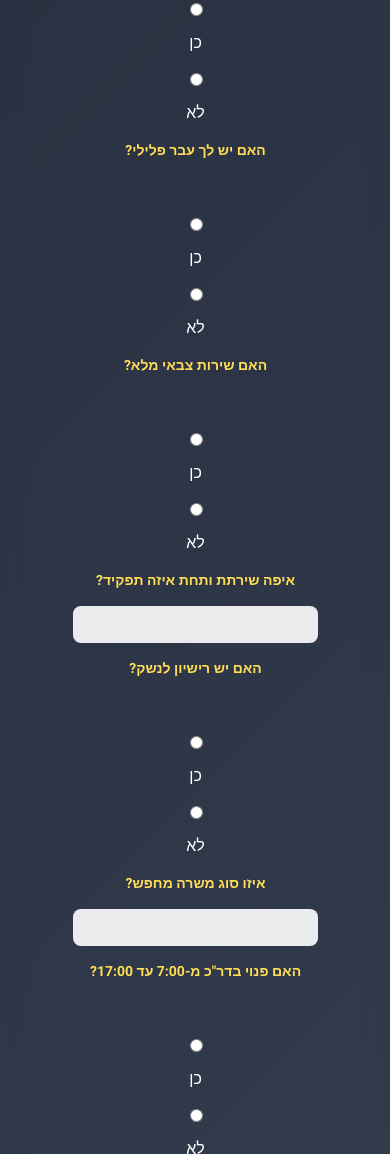
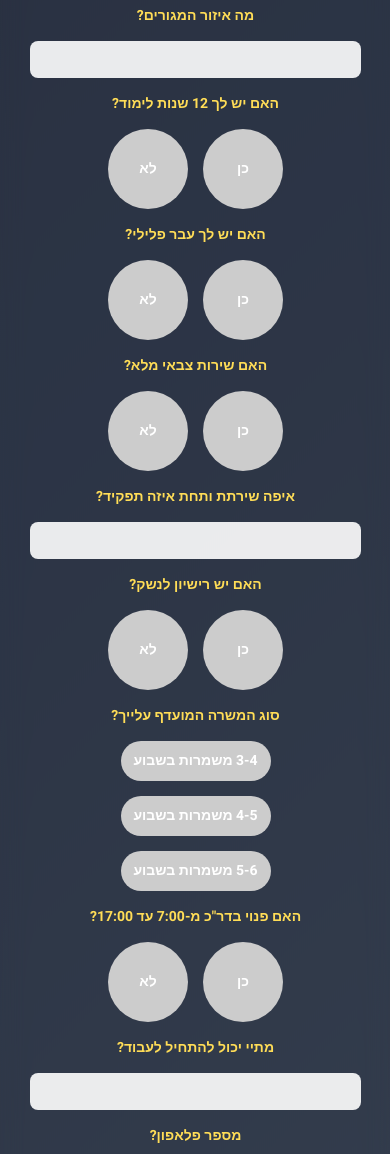
Before and after one commit to TimTree3/TT, a plain HTML site: page index.html in a window 390 px wide. Shown: the part 465-1619 px from the top of the page. Drawn offline with Linux system fonts and the light colour scheme.

Commit message:
Update index.html

```diff
--- a/index.html
+++ b/index.html
@@ -3,7 +3,7 @@
 <head>
     <meta charset="UTF-8">
     <meta name="viewport" content="width=device-width, initial-scale=1.0">
-    <title>השאירו פרטים עכשיו</title>
+    <title>חמש דקות ואתה בפנים</title>
     <link rel="icon" href="/favicon.ico" type="image/x-icon">
     <style>
         @import url('https://fonts.googleapis.com/css2?family=Heebo:wght@300;400;700&display=swap');
@@ -34,6 +34,27 @@
             align-items: center;
             text-align: center;
             overflow-x: hidden;
+            position: relative;
+        }
+
+        .header-container {
+            width: 100%;
+            display: flex;
+            justify-content: space-between;
+            align-items: center;
+            margin-bottom: 20px;
+            flex-direction: row; /* סדר רגיל, אבל האלמנטים מסודרים מחדש ב-HTML */
+        }
+
+        .logo {
+            width: 150px;
+            height: auto;
+        }
+
+        .bsad {
+            font-size: 10px;
+            color: #ffdd57;
+            margin: 0;
         }
 
         h1 {
@@ -111,6 +132,81 @@
             margin-bottom: 10px;
         }
 
+        .custom-radio {
+            display: flex;
+            gap: 15px;
+            justify-content: center;
+            width: 80%;
+            max-width: 400px;
+        }
+
+        .custom-radio label {
+            display: flex;
+            justify-content: center;
+            align-items: center;
+            width: 120px;
+            height: 120px;
+            border-radius: 50%;
+            background-color: #ccc;
+            color: #fff;
+            font-size: 24px;
+            font-weight: bold;
+            cursor: pointer;
+            transition: transform 0.2s, background-color 0.2s;
+            text-align: center;
+            padding: 10px;
+            box-sizing: border-box;
+        }
+
+        .custom-radio input[type="radio"] {
+            display: none;
+        }
+
+        .custom-radio input[type="radio"]:checked + label {
+            background-color: #25D366;
+            transform: scale(1.1);
+        }
+
+        .custom-radio input[type="radio"][value="לא"]:checked + label {
+            background-color: #ff4444;
+        }
+
+        .custom-checkbox {
+            display: flex;
+            gap: 15px;
+            justify-content: center;
+            width: 80%;
+            max-width: 400px;
+            flex-wrap: wrap;
+        }
+
+        .custom-checkbox label {
+            display: flex;
+            justify-content: center;
+            align-items: center;
+            width: 200px;
+            height: 60px;
+            border-radius: 30px;
+            background-color: #ccc;
+            color: #fff;
+            font-size: 18px;
+            font-weight: bold;
+            cursor: pointer;
+            transition: transform 0.2s, background-color 0.2s;
+            text-align: center;
+            padding: 10px;
+            box-sizing: border-box;
+        }
+
+        .custom-checkbox input[type="checkbox"] {
+            display: none;
+        }
+
+        .custom-checkbox input[type="checkbox"]:checked + label {
+            background-color: #25D366;
+            transform: scale(1.05);
+        }
+
         .cta {
             display: block;
             margin-top: 15px;
@@ -183,11 +279,18 @@
             border: 1px solid red;
         }
 
-        /* התאמות למובייל */
         @media (max-width: 768px) {
             .container {
                 margin: 20px auto;
                 padding: 20px;
+            }
+
+            .logo {
+                width: 120px;
+            }
+
+            .bsad {
+                font-size: 8px;
             }
 
             h1 {
@@ -196,6 +299,18 @@
                 margin-left: 0;
                 margin-right: 0;
                 width: 100%;
+            }
+
+            .custom-radio label {
+                width: 100px;
+                height: 100px;
+                font-size: 20px;
+            }
+
+            .custom-checkbox label {
+                width: 180px;
+                height: 50px;
+                font-size: 16px;
             }
 
             .form-container label {
@@ -233,8 +348,28 @@
         }
 
         @media (max-width: 480px) {
+            .logo {
+                width: 100px;
+            }
+
+            .bsad {
+                font-size: 6px;
+            }
+
             h1 {
                 font-size: 28px;
+            }
+
+            .custom-radio label {
+                width: 80px;
+                height: 80px;
+                font-size: 16px;
+            }
+
+            .custom-checkbox label {
+                width: 150px;
+                height: 40px;
+                font-size: 14px;
             }
 
             .form-container label {
@@ -263,32 +398,63 @@
 </head>
 <body>
     <div class="container">
-        <h1>השאירו פרטים עכשיו</h1>
+        <div class="header-container">
+            <p class="bsad">בס"ד</p>
+            <img src="https://www.team3.co.il/wp-content/uploads/2022/04/logo.png" alt="לוגו צוות 3" class="logo">
+        </div>
+        <h1>חמש דקות ואתה בפנים? רק נוודא שאתה בדיוק מה שחיפשנו:</h1>
         <form id="contactForm" class="form-container" method="POST">
             <h2 class="form-header">מלא את השאלון</h2>
             <label for="q1">מה הגיל שלך?</label>
             <input type="number" name="q1" id="q1" min="0" required>
             <label for="q2">מה איזור המגורים?</label>
             <input type="text" name="q2" id="q2" required>
-            <label for="q3">האם יש לך 12 שנות לימוד?</label><br>
-            <input type="radio" name="q3" value="כן" id="q3-yes" required> כן
-            <input type="radio" name="q3" value="לא" id="q3-no"> לא
-            <label for="q4">האם יש לך עבר פלילי?</label><br>
-            <input type="radio" name="q4" value="כן" id="q4-yes" required> כן
-            <input type="radio" name="q4" value="לא" id="q4-no"> לא
-            <label for="q5">האם שירות צבאי מלא?</label><br>
-            <input type="radio" name="q5" value="כן" id="q5-yes" required> כן
-            <input type="radio" name="q5" value="לא" id="q5-no"> לא
+            <label for="q3">האם יש לך 12 שנות לימוד?</label>
+            <div class="custom-radio">
+                <input type="radio" name="q3" value="כן" id="q3-yes" required>
+                <label for="q3-yes">כן</label>
+                <input type="radio" name="q3" value="לא" id="q3-no">
+                <label for="q3-no">לא</label>
+            </div>
+            <label for="q4">האם יש לך עבר פלילי?</label>
+            <div class="custom-radio">
+                <input type="radio" name="q4" value="כן" id="q4-yes" required>
+                <label for="q4-yes">כן</label>
+                <input type="radio" name="q4" value="לא" id="q4-no">
+                <label for="q4-no">לא</label>
+            </div>
+            <label for="q5">האם שירות צבאי מלא?</label>
+            <div class="custom-radio">
+                <input type="radio" name="q5" value="כן" id="q5-yes" required>
+                <label for="q5-yes">כן</label>
+                <input type="radio" name="q5" value="לא" id="q5-no">
+                <label for="q5-no">לא</label>
+            </div>
             <label for="q6">איפה שירתת ותחת איזה תפקיד?</label>
             <input type="text" name="q6" id="q6" required>
-            <label for="q7">האם יש רישיון לנשק?</label><br>
-            <input type="radio" name="q7" value="כן" id="q7-yes" required> כן
-            <input type="radio" name="q7" value="לא" id="q7-no"> לא
-            <label for="q8">איזו סוג משרה מחפש?</label>
-            <input type="text" name="q8" id="q8" required>
-            <label for="q9">האם פנוי בדר"כ מ-7:00 עד 17:00?</label><br>
-            <input type="radio" name="q9" value="כן" id="q9-yes" required> כן
-            <input type="radio" name="q9" value="לא" id="q9-no"> לא
+            <label for="q7">האם יש רישיון לנשק?</label>
+            <div class="custom-radio">
+                <input type="radio" name="q7" value="כן" id="q7-yes" required>
+                <label for="q7-yes">כן</label>
+                <input type="radio" name="q7" value="לא" id="q7-no">
+                <label for="q7-no">לא</label>
+            </div>
+            <label for="q8">סוג המשרה המועדף עלייך?</label>
+            <div class="custom-checkbox">
+                <input type="checkbox" name="q8" value="3-4 משמרות בשבוע" id="q8-1">
+                <label for="q8-1">3-4 משמרות בשבוע</label>
+                <input type="checkbox" name="q8" value="4-5 משמרות בשבוע" id="q8-2">
+                <label for="q8-2">4-5 משמרות בשבוע</label>
+                <input type="checkbox" name="q8" value="5-6 משמרות בשבוע" id="q8-3">
+                <label for="q8-3">5-6 משמרות בשבוע</label>
+            </div>
+            <label for="q9">האם פנוי בדר"כ מ-7:00 עד 17:00?</label>
+            <div class="custom-radio">
+                <input type="radio" name="q9" value="כן" id="q9-yes" required>
+                <label for="q9-yes">כן</label>
+                <input type="radio" name="q9" value="לא" id="q9-no">
+                <label for="q9-no">לא</label>
+            </div>
             <label for="q10">מתיי יכול להתחיל לעבוד?</label>
             <input type="text" name="q10" id="q10" required>
             <label for="q11">מספר פלאפון?</label>
@@ -316,11 +482,10 @@
 
     <script>
         document.getElementById("contactForm").addEventListener("submit", function (e) {
-            e.preventDefault(); // מונע את שליחת הטופס בדרך הרגילה
+            e.preventDefault();
 
-            // הוספת רטט קל בעת לחיצה (במובייל)
             if ("vibrate" in navigator) {
-                navigator.vibrate(50); // רטט של 50 מילישניות
+                navigator.vibrate(50);
             }
 
             const messageDiv = document.getElementById("message");
```
